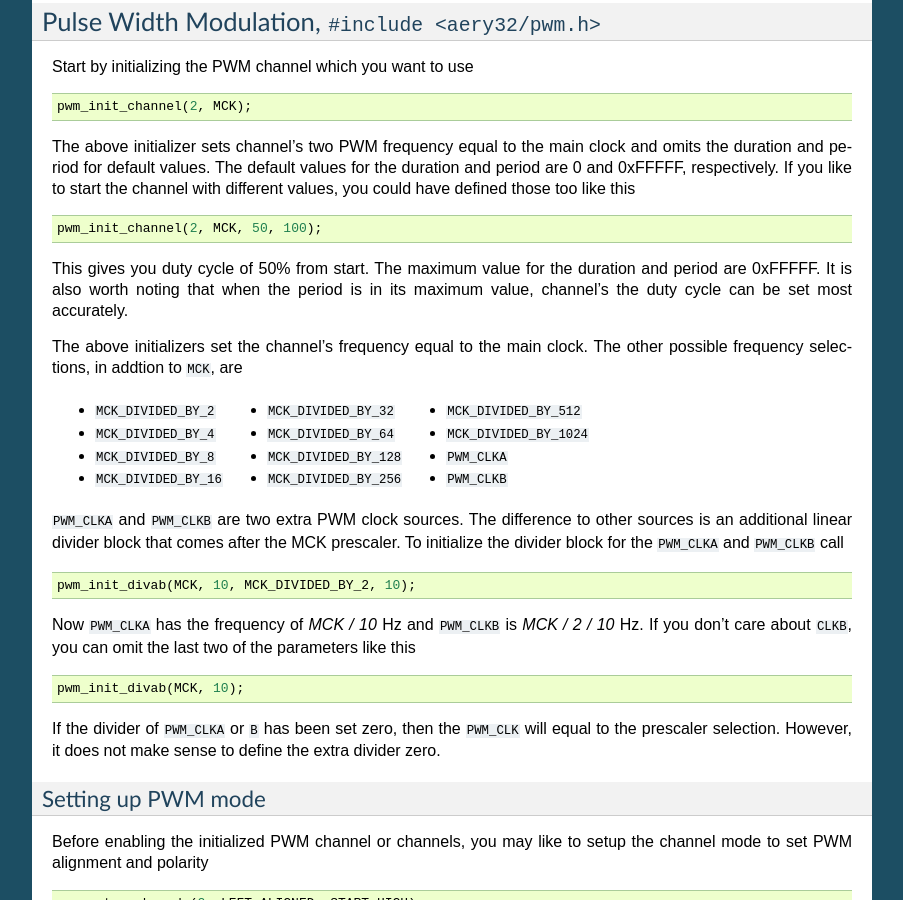
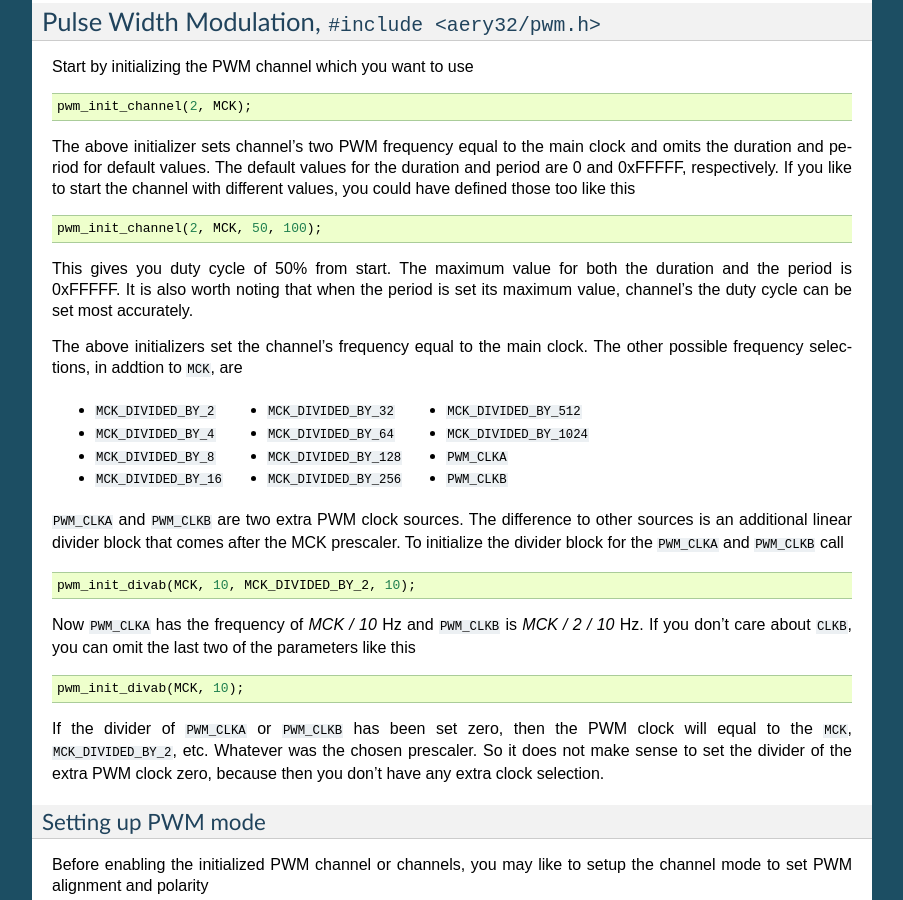
Before and after one commit to aery32/aery32-refguide, a Sphinx documentation site: the page built from source/module_functions.rst, in a window 1280 px wide and 900 px high, scrolled down 9221 px. Shown: the whole window, without its empty margins (198-1101 px from the left). Built offline with Sphinx 7.4.7, drawn with Linux system fonts in a browser that asks for light colours.

Commit message:
Try to make text better

```diff
--- a/source/module_functions.rst
+++ b/source/module_functions.rst
@@ -505,7 +505,7 @@ The above initializer sets channel's two PWM frequency equal to the main clock a
 
     pwm_init_channel(2, MCK, 50, 100);
 
-This gives you duty cycle of 50% from start. The maximum value for the duration and period are 0xFFFFF. It is also worth noting that when the period is in its maximum value, channel's the duty cycle can be set most accurately.
+This gives you duty cycle of 50% from start. The maximum value for both the duration and the period is 0xFFFFF. It is also worth noting that when the period is set its maximum value, channel's the duty cycle can be set most accurately.
 
 The above initializers set the channel's frequency equal to the main clock. The other possible frequency selections, in addtion to ``MCK``, are
 
@@ -539,7 +539,7 @@ Now ``PWM_CLKA`` has the frequency of *MCK / 10* Hz and ``PWM_CLKB`` is *MCK / 2
 
 .. note::
 
-If the divider of ``PWM_CLKA`` or ``B`` has been set zero, then the ``PWM_CLK`` will equal to the prescaler selection. However, it does not make sense to define the extra divider zero.
+If the divider of ``PWM_CLKA`` or ``PWM_CLKB`` has been set zero, then the PWM clock will equal to the ``MCK``, ``MCK_DIVIDED_BY_2``, etc. Whatever was the chosen prescaler. So it does not make sense to set the divider of the extra PWM clock zero, because then you don't have any extra clock selection.
 
 Setting up PWM mode
 '''''''''''''''''''
```
